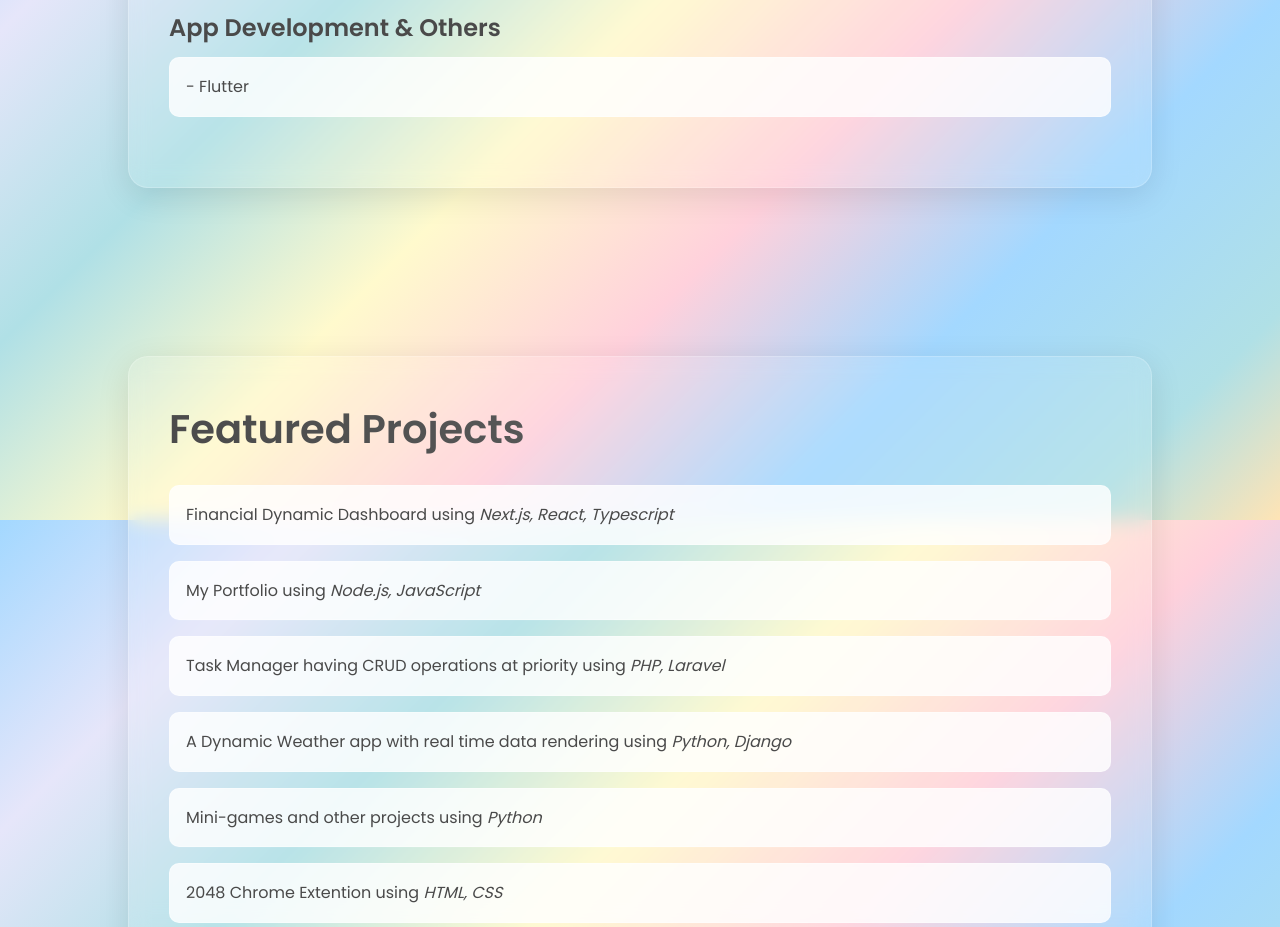
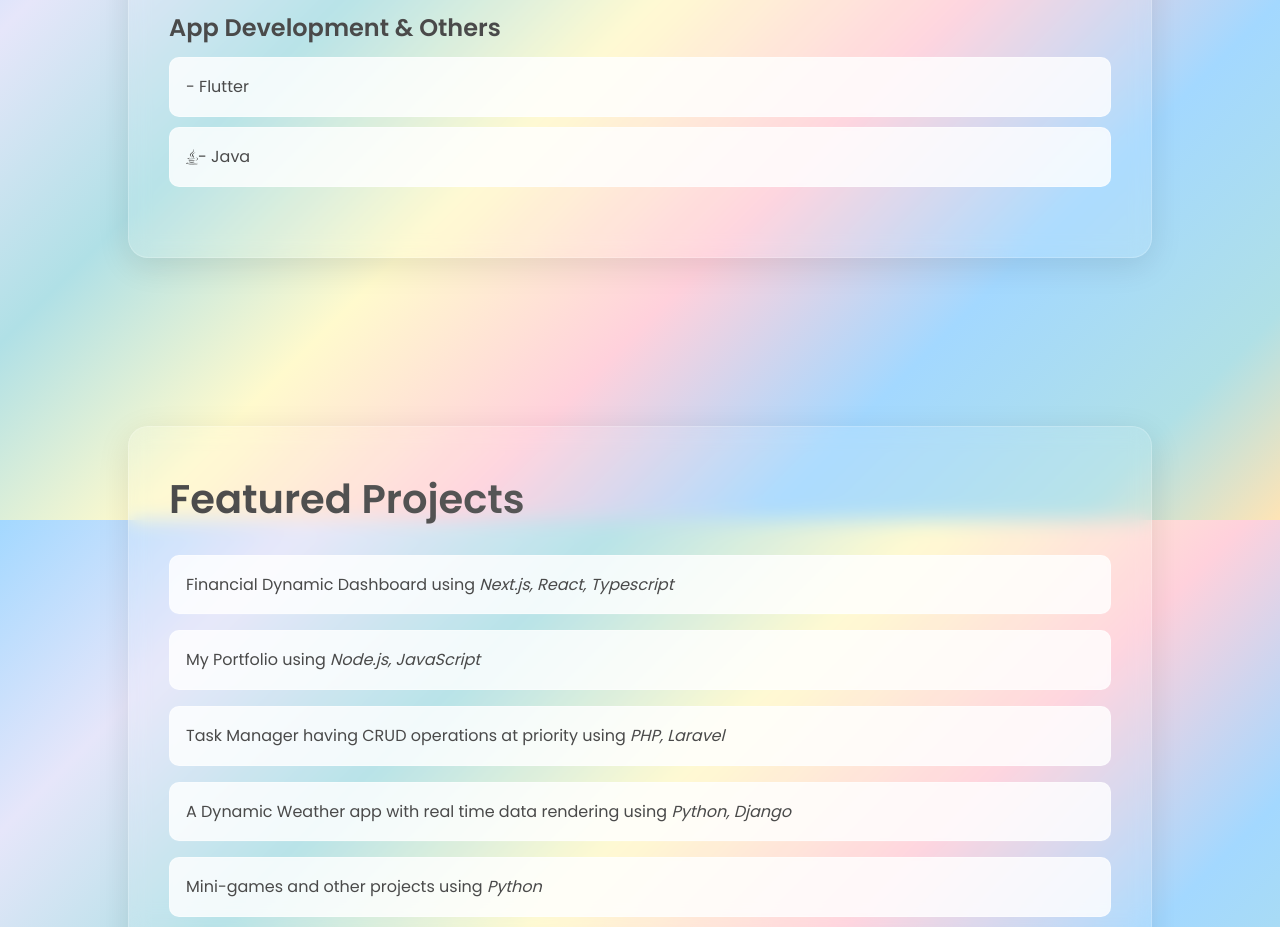
Before and after one commit to sakshi-sonii/Portfolio, a plain HTML site: page index.html in a window 1280 px wide. Shown: the part 4280-5207 px from the top of the page. Drawn offline with nearby package versions, Linux system fonts and the light colour scheme; some icons are missing.

Commit message:
complete

```diff
--- a/index.html
+++ b/index.html
@@ -146,6 +146,7 @@
                         <h3>App Development & Others</h3>
                         <ul>
                             <li><i class="fab fa-flutter"></i> - Flutter</li>
+                            <li><i class="fab fa-java"></i> - Java</li>
                         </ul>
                     </div>
                 </div>
```
